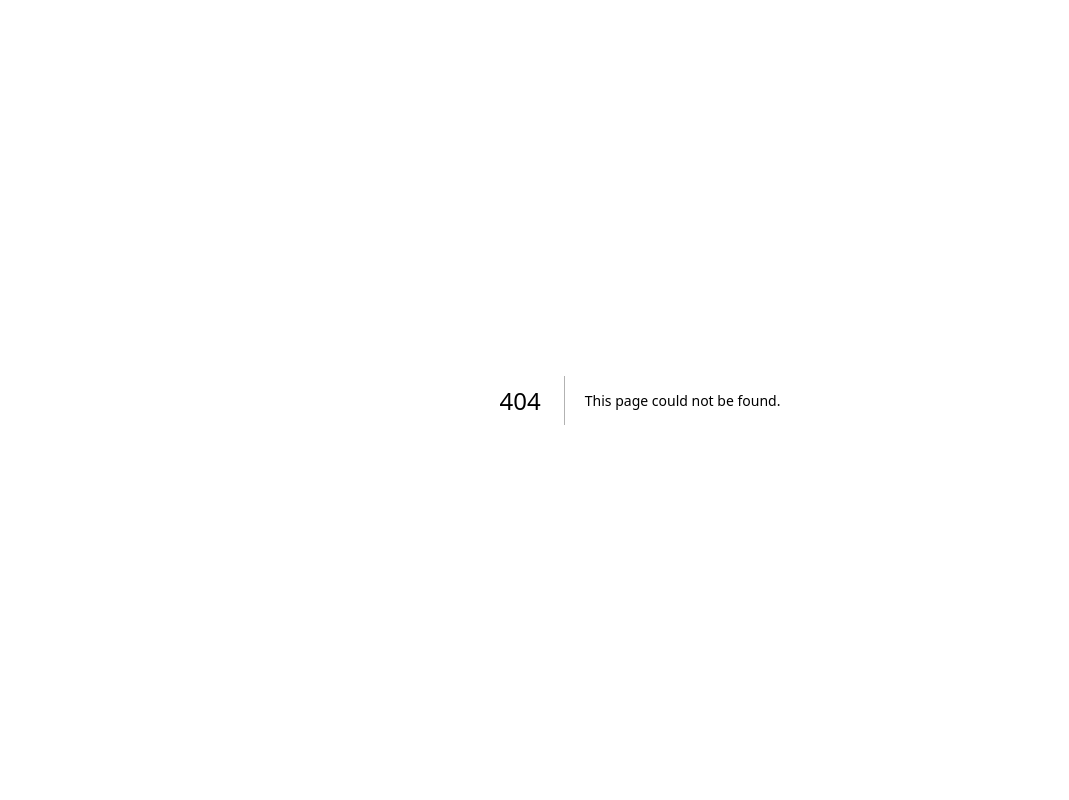
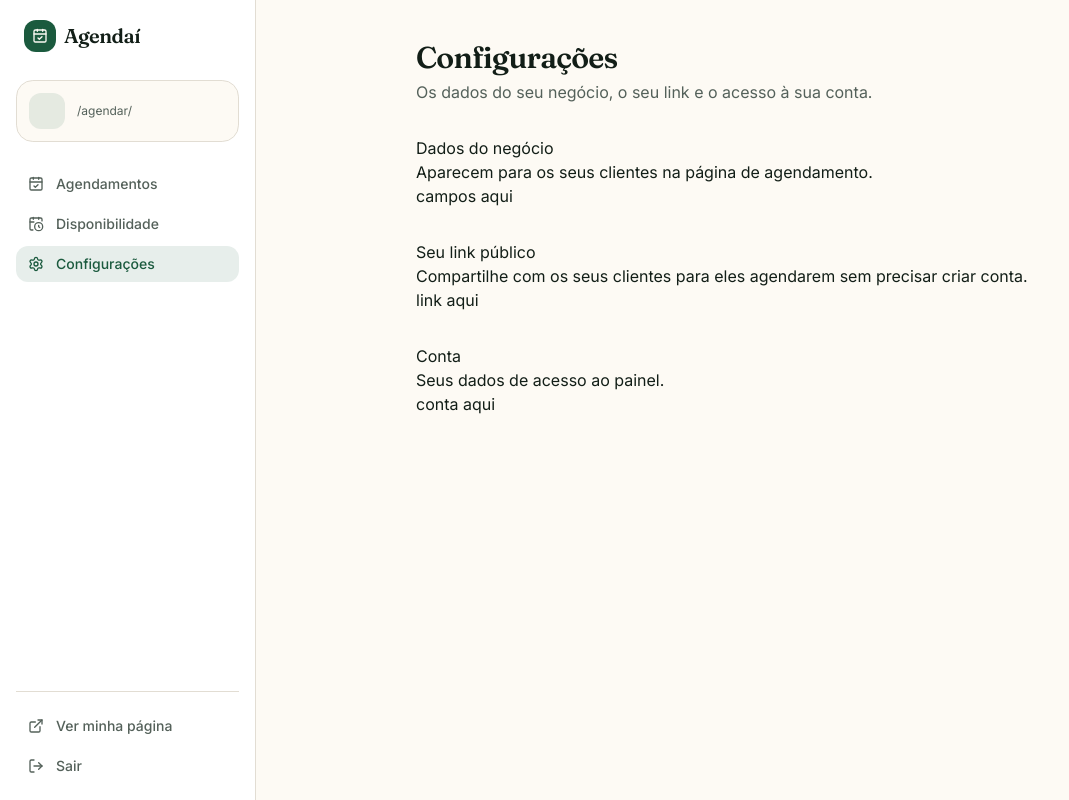
Before and after one commit to LuanCruz13/agendamento-multitenant, a Next.js app in the folder frontend/: page /painel/configuracoes in a window 1280 px wide. Before the commit this address had no page. Shown: the whole page, without its empty margins (0-1069 px from the left). Built offline with nearby package versions, Linux system fonts and the light colour scheme; no server answers; sample sign-in values are in the browser's storage.

Commit message:
feat(frontend): add settings page layout

```diff
--- /dev/null
+++ b/frontend/app/painel/configuracoes/page.tsx
@@ -0,0 +1,10 @@
+import type { Metadata } from "next";
+import { SettingsView } from "@/components/settings/settings-view";
+
+export const metadata: Metadata = {
+    title: "Configurações | Agendaí",
+};
+
+export default function ConfiguracoesPage() {
+    return <SettingsView />;
+}
--- /dev/null
+++ b/frontend/components/settings/account-card.tsx
@@ -0,0 +1,14 @@
+import { SettingsCard } from "./settings-card";
+
+
+export function AccountCard(){
+    return (
+        <SettingsCard
+            id="account-heading"
+            title="Conta"
+            description="Seus dados de acesso ao painel."
+        >
+            <p>conta aqui</p>
+        </SettingsCard>
+    )
+}
--- /dev/null
+++ b/frontend/components/settings/organization-form.tsx
@@ -0,0 +1,14 @@
+import { SettingsCard } from "./settings-card";
+
+
+export function OrganizationForm(){
+    return (
+        <SettingsCard
+            id="organization-heading"
+            title="Dados do negócio"
+            description="Aparecem para os seus clientes na página de agendamento."
+        >
+            <p>campos aqui</p>
+        </SettingsCard>
+    )
+}
--- /dev/null
+++ b/frontend/components/settings/public-link-card.tsx
@@ -0,0 +1,13 @@
+import { SettingsCard } from "./settings-card";
+
+export function PublicLinkCard(){
+    return (
+        <SettingsCard
+            id="public-link-heading"
+            title="Seu link público"
+            description="Compartilhe com os seus clientes para eles agendarem sem precisar criar conta."
+        >
+            <p>link aqui</p>
+        </SettingsCard>
+    )
+}
--- /dev/null
+++ b/frontend/components/settings/settings-card.tsx
@@ -0,0 +1,23 @@
+import type { ReactNode } from "react";
+
+
+type SettingsCardProps = {
+    id: string;
+    title: string;
+    description: string;
+    children: ReactNode;
+    footer?: ReactNode;
+}
+
+
+export function SettingsCard({ id, title, description, children, footer}: SettingsCardProps){
+    return (
+        <section>
+            <div>
+                <h2>{title}</h2>
+                <p>{description}</p>
+            </div>
+            <div>{children}</div>
+        </section>
+    )
+}
--- /dev/null
+++ b/frontend/components/settings/settings-view.tsx
@@ -0,0 +1,21 @@
+"use client";
+
+import { PublicLinkCard } from "./public-link-card";
+import { AccountCard } from "./account-card";
+import { OrganizationForm } from "./organization-form";
+
+
+export function SettingsView(){
+    return (
+        <main className="mx-auto flex w-full max-w-3xl flex-col gap-8 px-4 py-8 md:px-8 md:py-10">
+            <div className="flex flex-col gap-1">
+                <h1 className="font-serif text-2xl font-semibold tracking-tight md:text-3xl">Configurações</h1>
+                <p className="text-pretty text-muted-foreground">Os dados do seu negócio, o seu link e o acesso à sua conta.</p>
+            </div>
+
+            <OrganizationForm />
+            <PublicLinkCard />
+            <AccountCard />
+        </main>
+    )
+}
```
